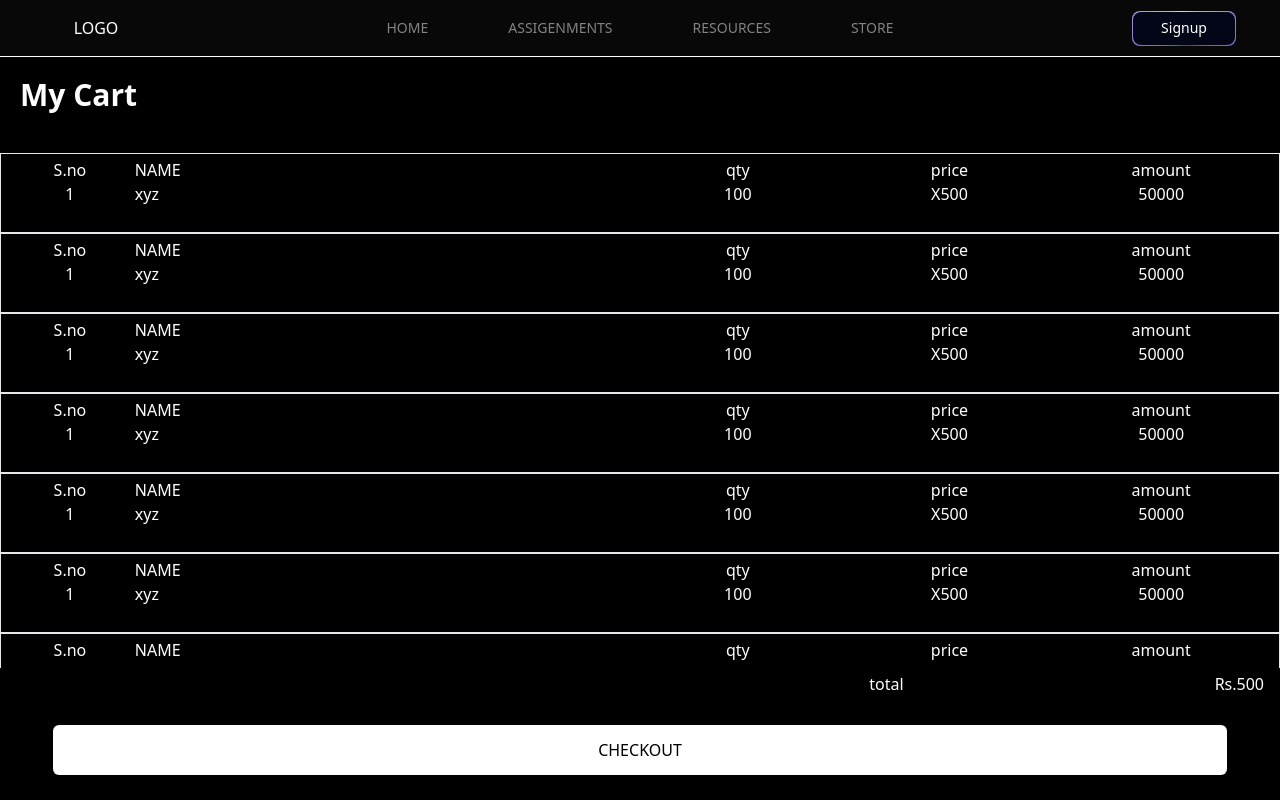
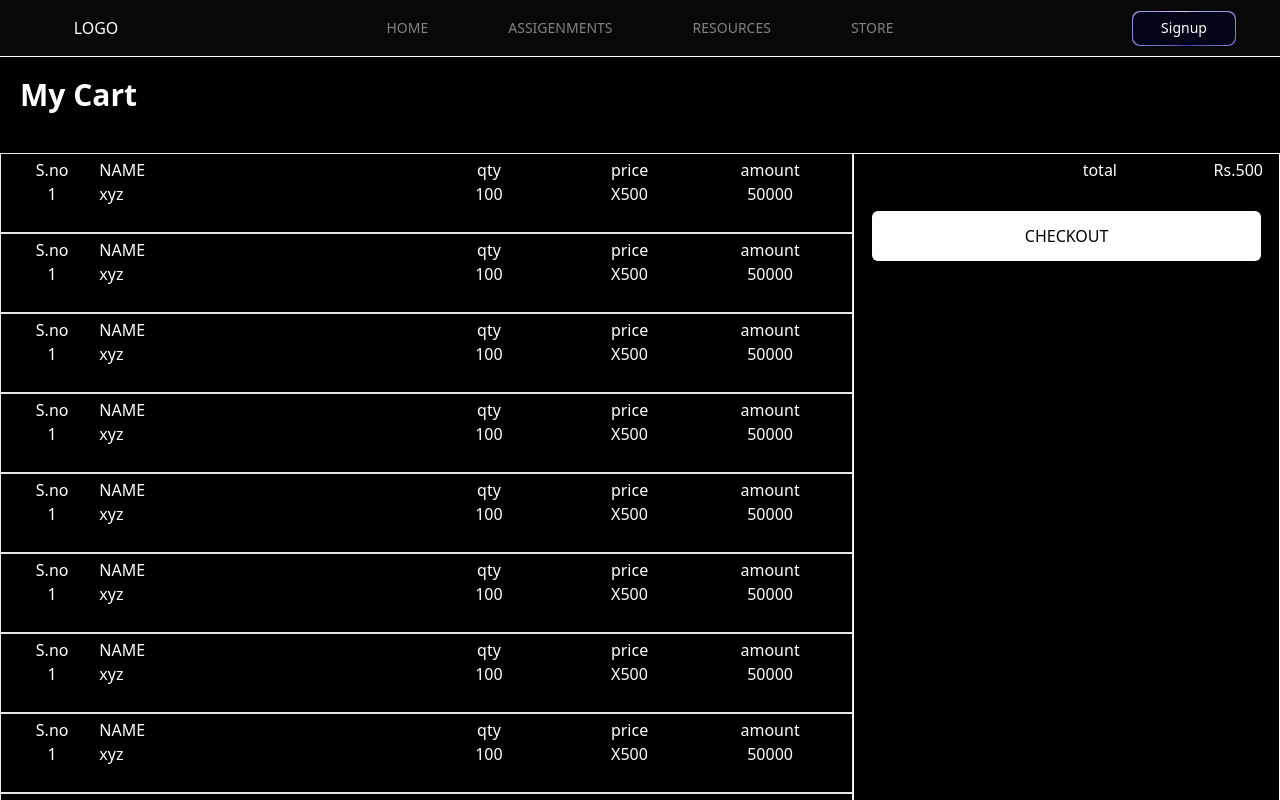
Before and after one commit to lakshaydewan/releaf_project, a React (Vite) app: page /Mycart in a window 1280 px wide. Shown: the top 800 px of the page. Built offline with nearby package versions, Linux system fonts and the light colour scheme.

Commit message:
cart page made responsive

```diff
--- a/src/pages/main pages/mycart.jsx
+++ b/src/pages/main pages/mycart.jsx
@@ -19,9 +19,11 @@ function Mycart(){
     ]
 
 
-    return <div className="flex flex-col relative h-full">
+    return <div className="flex flex-col h-full">
         <Navbar />
         <div className="text-3xl font-bold text-white pt-5 pb-10 px-5">My Cart</div>
+        <div className="flex w-full relative ">
+        <div className="w-full md:w-8/12 overflow-auto">
         {productlist.map(item => {
                 return( <div className="flex w-full">
             <div id="productlist" className="w-full flex flex-col">
@@ -51,18 +53,23 @@ function Mycart(){
         </div>)
 
     })}
+    </div>
 
 
-         <div className="w-full flex  flex-col  items-center bg-black fixed bottom-0 ">
+         <div className=" w-full flex  flex-col  items-center bg-black fixed bottom-0
+         md:w-4/12 md:sticky md:right-0 md:top-0 md:border md:border-white md:h-full">
             <div className="text-white w-full flex justify-end ">
-                <div className="w-4/12 py-1 px-4 flex justify-between">
+                <div className="w-4/12 py-1 px-4 flex justify-between
+                md:w-6/12 ">
                 <div>total</div>
                 <div>Rs.500</div>
                 </div>
             </div>
             <div className="w-full h-[100px] flex justify-center items-center"><button className="bg-white w-11/12 h-[50px] rounded-md">CHECKOUT</button></div>
         </div>
+        </div>
     </div>
+
 }
 
 export {Mycart}
```
